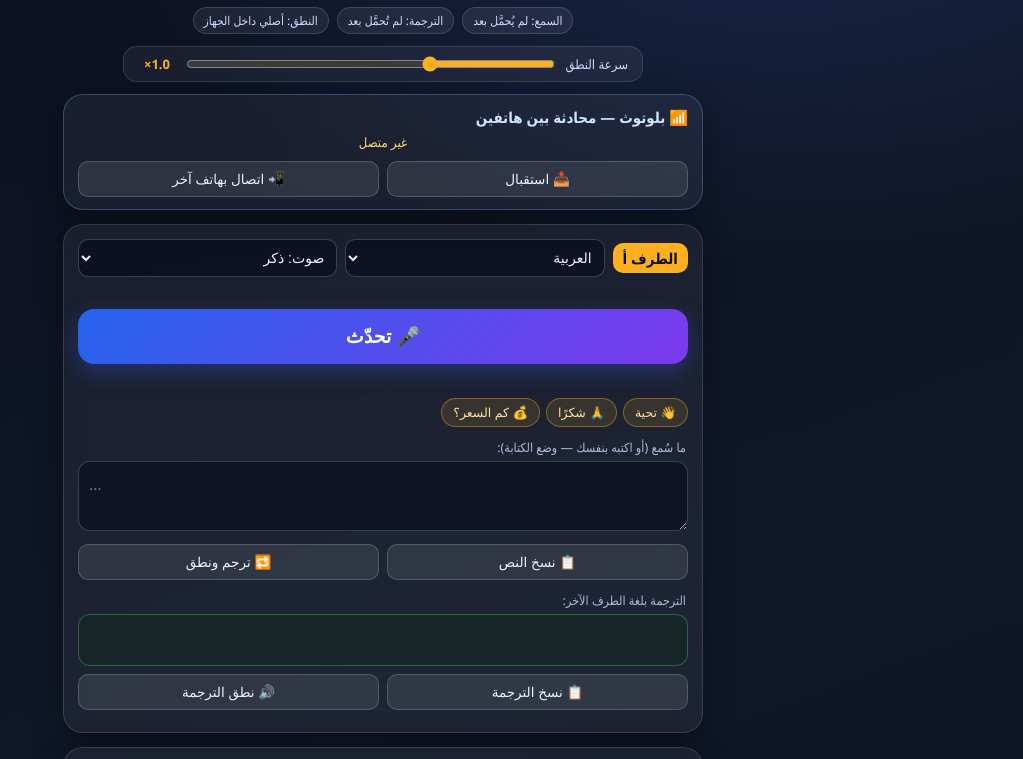
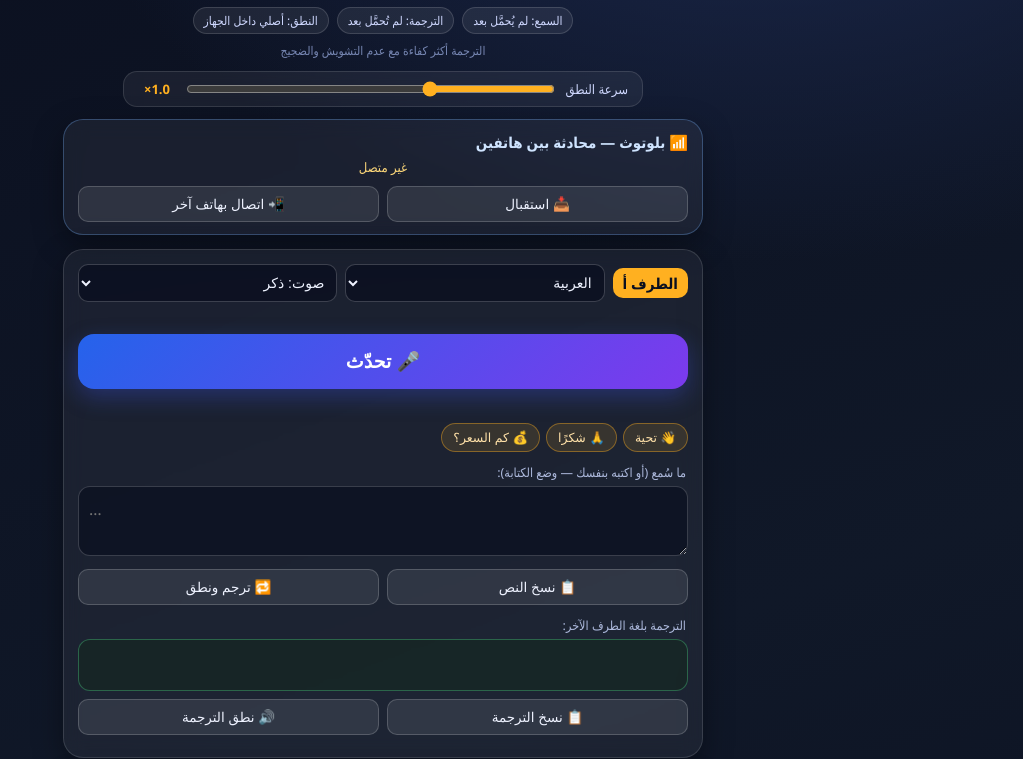
Before and after one commit to samshua284-gif/mutarjim-sawti, a plain HTML site: page app/index.html in a window 1280 px wide. Shown: the part 75-834 px from the top of the page, without its empty margins (257-1280 px from the left). Drawn offline with Linux system fonts and the light colour scheme.

Commit message:
1.10: سطر تلميح واحد تحت شارات الحالة بأمر Hilal الحرفي — «الترجمة أكثر كفاءة مع عدم التشويش والضجيج»؛ تغيير صفحة فقط فوق 1.9

```diff
--- a/app/index.html
+++ b/app/index.html
@@ -25,6 +25,7 @@
   }
   .eng.ok { color: #8df0b3; border-color: rgba(80,220,140,.4); }
   .eng.err { color: #ff9d9d; border-color: rgba(255,110,110,.45); }
+  .hint { color: #7787b3; font-size: 12px; margin-top: 8px; text-align: center; }
   .speedrow {
     display: flex; align-items: center; gap: 10px; justify-content: center;
     margin: 12px auto 2px; max-width: 520px;
@@ -145,6 +146,7 @@
     <span class="eng" id="mtStatus">الترجمة: لم تُحمَّل بعد</span>
     <span class="eng" id="ttsStatus">النطق: أصلي داخل الجهاز</span>
   </div>
+  <div class="hint">الترجمة أكثر كفاءة مع عدم التشويش والضجيج</div>
   <div class="speedrow">
     <label for="speed">سرعة النطق</label>
     <input type="range" id="speed" min="0.5" max="2" step="0.1" value="1">
```
Also changed, not shown: 2 other files.
